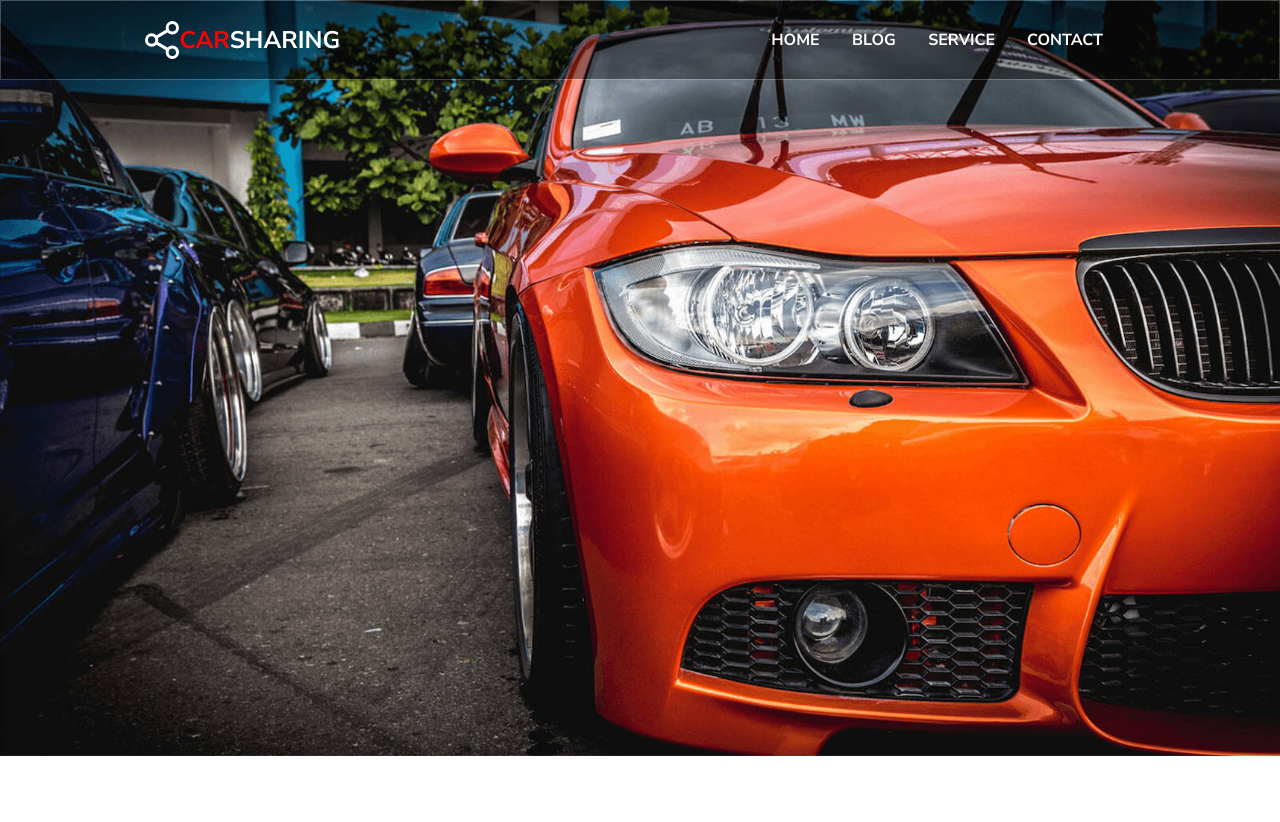
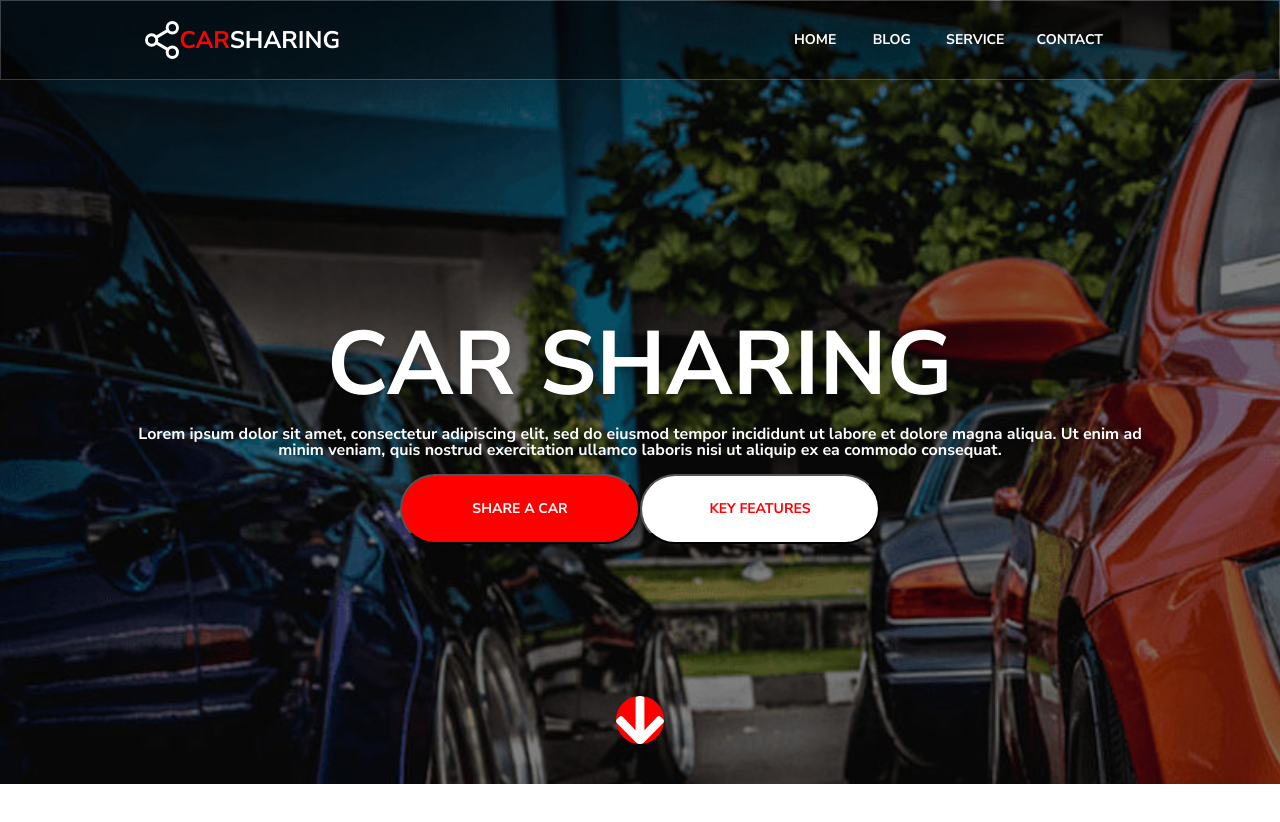
Before and after one commit to oillichov/carsharing, a plain HTML site: page index.html in a window 1280 px wide. Before the commit the page ends 800 px from the top, so only its background shows below. Drawn offline with Linux system fonts and the light colour scheme.

Commit message:
greeting section completed

```diff
--- a/css/style.css
+++ b/css/style.css
@@ -7,10 +7,10 @@
 
 
 body {
-    background: url('../images/Image.jpg') no-repeat;
+    font-family: var(--primary-font);
+    background: url('../images/Image.jpg') no-repeat, rgba(0,0,0, 0.5);
     background-size: cover;
-    font-family: var(--primary-font);
-
+    background-blend-mode: multiply;
 }
 
 
@@ -23,6 +23,17 @@ body {
     box-sizing: border-box;
 }
 
+
+.link {
+    text-decoration: none;
+    color: var(--secondary-color);
+    font-family: var(--primary-font);
+    padding: 2vh;
+    text-transform: uppercase;
+    font-weight: bold;
+    font-size: 0.875rem;
+    text-align: center;
+}
 
 
 .header__logo {
@@ -42,15 +53,15 @@ body {
     height: 100%;
     display: flex;
     align-items: center;
-    font-size: 1.5rem;
+    font-size: 1.5em;
     flex-wrap: wrap;
-    cursor: pointer;
 }
 
 
 .red__logo__text {
     color: var(--primary-color);
 }
+
 
 .white__logo__text {
     color: var(--secondary-color);
@@ -70,20 +81,12 @@ ul {
     width: 100%;
     height: 100%;
     padding: 2vh;
-    font-size: 1rem;
+    font-size: 1em;
     display: flex;
     align-items: center;
     justify-content: right;
     flex-wrap: wrap;
     margin-right: 10vw;
-
-}
-
-
-.link {
-    text-decoration: none;
-    color: var(--secondary-color);
-    padding: 2vh;
 }
 
 
@@ -100,3 +103,91 @@ li {
 li:hover{
     background-color: #FFFFFF33;
 }
+
+.buttons {
+    display: flex;
+    justify-content: center;
+    flex-wrap: wrap;
+}
+
+
+button {
+    display: inline-block;
+    box-sizing: content-box;
+    justify-content: center;
+    align-items: center;
+    background-color: var(--primary-color);
+    border-radius: 40px;
+    width: 9rem;
+    height: 2.5rem;
+}
+
+
+.greeting {
+    width: 100vw;
+    max-height: 100vh;
+    margin-top: 30vh;
+    margin-bottom: 30vh;
+    display: flex;
+    box-sizing: border-box;
+    align-items: center;
+    justify-content: center;
+    flex-direction: column;
+    color: var(--secondary-color);
+}
+
+
+.main__title {
+    display: flex;
+    justify-content: center;
+    text-transform: uppercase;
+    font-weight: bold;
+    font-size: 5.62em;
+    text-shadow: 0 3px 6px #00000040;
+    margin-left: 10vw;
+    margin-right: 10vw;
+
+}
+
+
+.description {
+    text-align: center;
+    font-family: var(--primary-font);
+    font-weight: bold;
+    font-size: 1em;
+    margin: 1em 10vw;
+}
+
+
+.main__button {
+    width: 14em;
+    height: 4em;
+    font-size: 1rem;
+}
+
+.main__button:nth-child(2) {
+    background-color: var(--secondary-color);
+}
+
+.main__button:nth-child(2) a {
+    color: var(--primary-color);
+}
+
+
+.arrow {
+    display: flex;
+    width: 3rem;
+    height: 3rem;
+    border-radius: 50%;
+    background: url("../images/Icon Arrow Down.svg"), var(--primary-color) no-repeat;
+    background-size: cover;
+    position: absolute;
+    margin-top: 45%;
+}
+
+
+.blog {
+    width: 100vw;
+    height: 100vh;
+    background: var(--secondary-color) no-repeat;
+}
--- a/index.html
+++ b/index.html
@@ -33,11 +33,25 @@
     </div>
 </header>
 
-<section>
+<section class="greeting">
+    <h1 class="main__title">Car Sharing</h1>
+    <p
+            class="description">Lorem ipsum dolor sit amet, consectetur adipiscing elit, sed do eiusmod tempor incididunt ut labore et dolore magna aliqua. Ut enim ad minim veniam, quis nostrud exercitation ullamco laboris nisi ut aliquip ex ea commodo consequat.
+    </p>
+    <div class="buttons">
+        <button class="main__button">
+            <a href="/" class="link">Share a car</a>
+        </button>
+        <button class="main__button">
+            <a href="/" class="link">Key features</a>
+        </button>
+    </div>
+    <div class="arrow"></div>
 </section>
 
-<main>
-</main>
+<section class="blog">
+
+</section>
 
 <footer>
 </footer>
```
